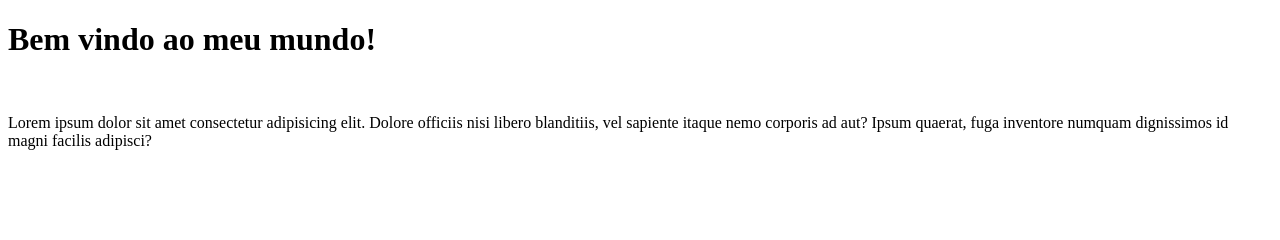
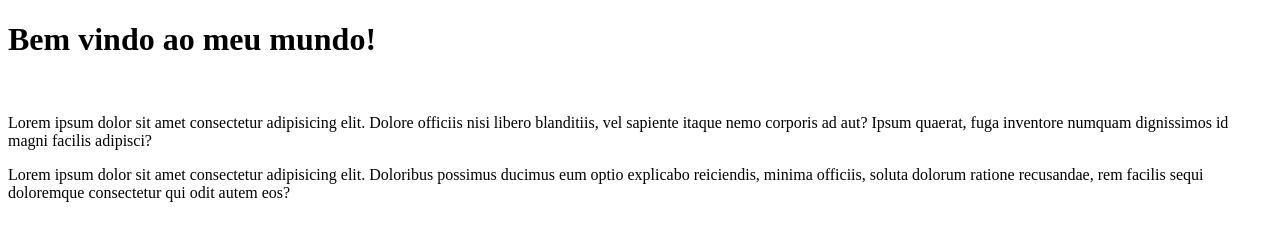
Before and after one commit to mgnvs/Ola-mundo, a plain HTML site: page site/index.html in a window 1280 px wide. Drawn offline with Linux system fonts and the light colour scheme.

Commit message:
Adicionado um novo parágrafo
Foi add um novo parágrafo.

```diff
--- a/site/index.html
+++ b/site/index.html
@@ -9,5 +9,6 @@
     <h1>Bem vindo ao meu mundo!</h1>
     <br>
     <p>Lorem ipsum dolor sit amet consectetur adipisicing elit. Dolore officiis nisi libero blanditiis, vel sapiente itaque nemo corporis ad aut? Ipsum quaerat, fuga inventore numquam dignissimos id magni facilis adipisci?</p>
+    <p>Lorem ipsum dolor sit amet consectetur adipisicing elit. Doloribus possimus ducimus eum optio explicabo reiciendis, minima officiis, soluta dolorum ratione recusandae, rem facilis sequi doloremque consectetur qui odit autem eos?</p>
 </body>
 </html>
```
